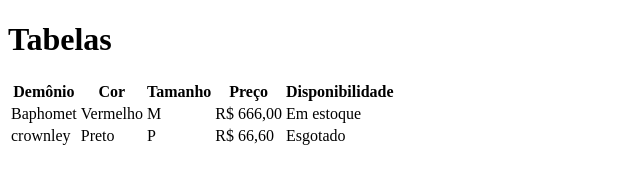
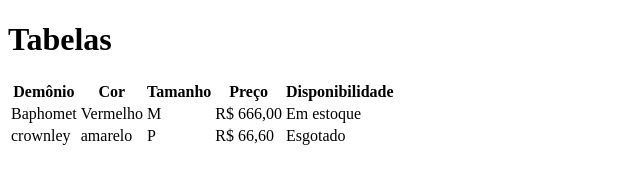
Before and after one commit to esdraslaoe/aula-tabela, a plain HTML site: page index.html in a window 1280 px wide. Shown: the full height of the page, 0-640 px from the left. Drawn offline with Linux system fonts and the light colour scheme.

Commit message:
trocado de azul preto para amarelo

```diff
--- a/index.html
+++ b/index.html
@@ -29,7 +29,7 @@
         </tr>
         <tr>
             <td>crownley</td>
-            <td>Preto</td>
+            <td>amarelo</td>
             <td>P</td>
             <td>R$ 66,60</td>
             <td>Esgotado</td>
```
